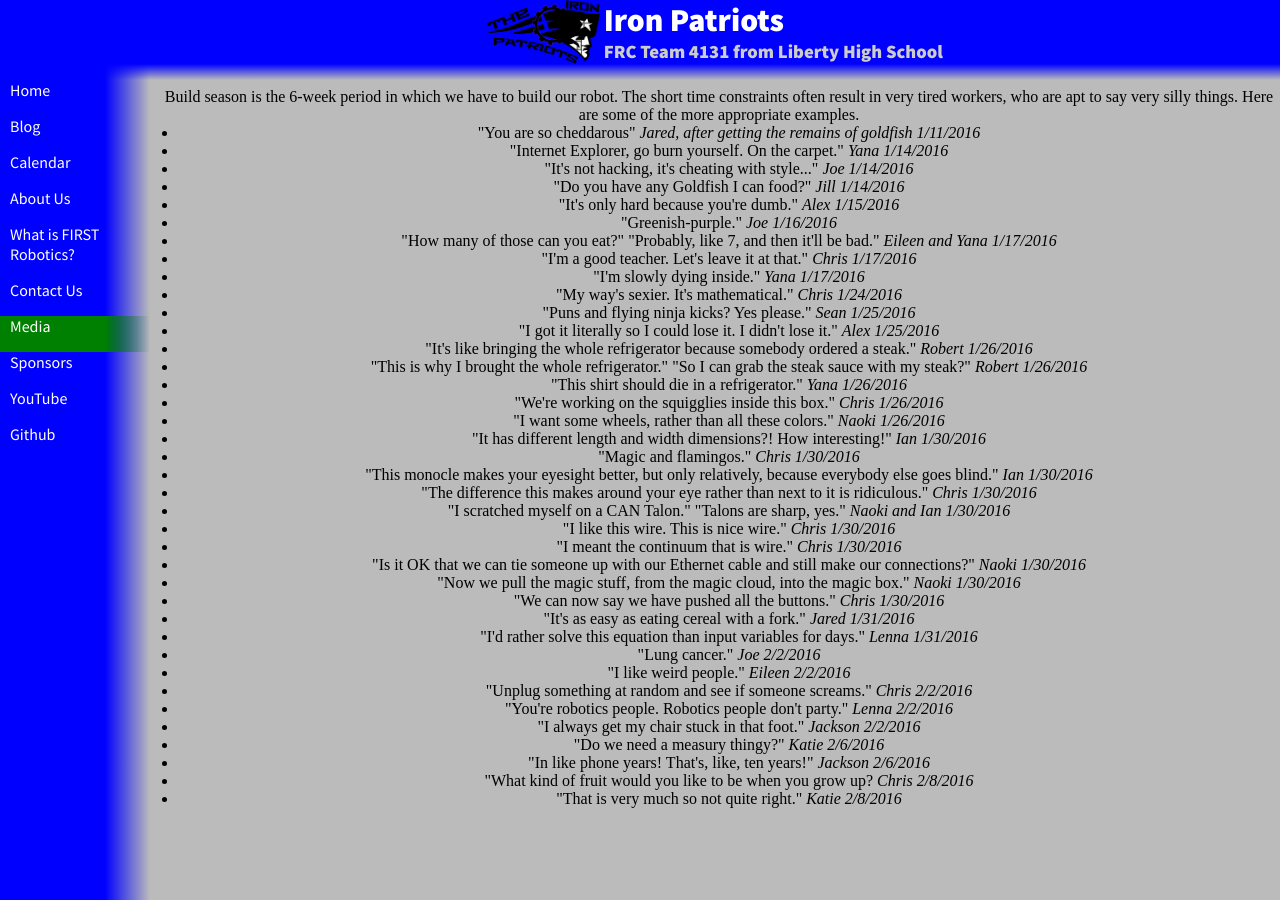
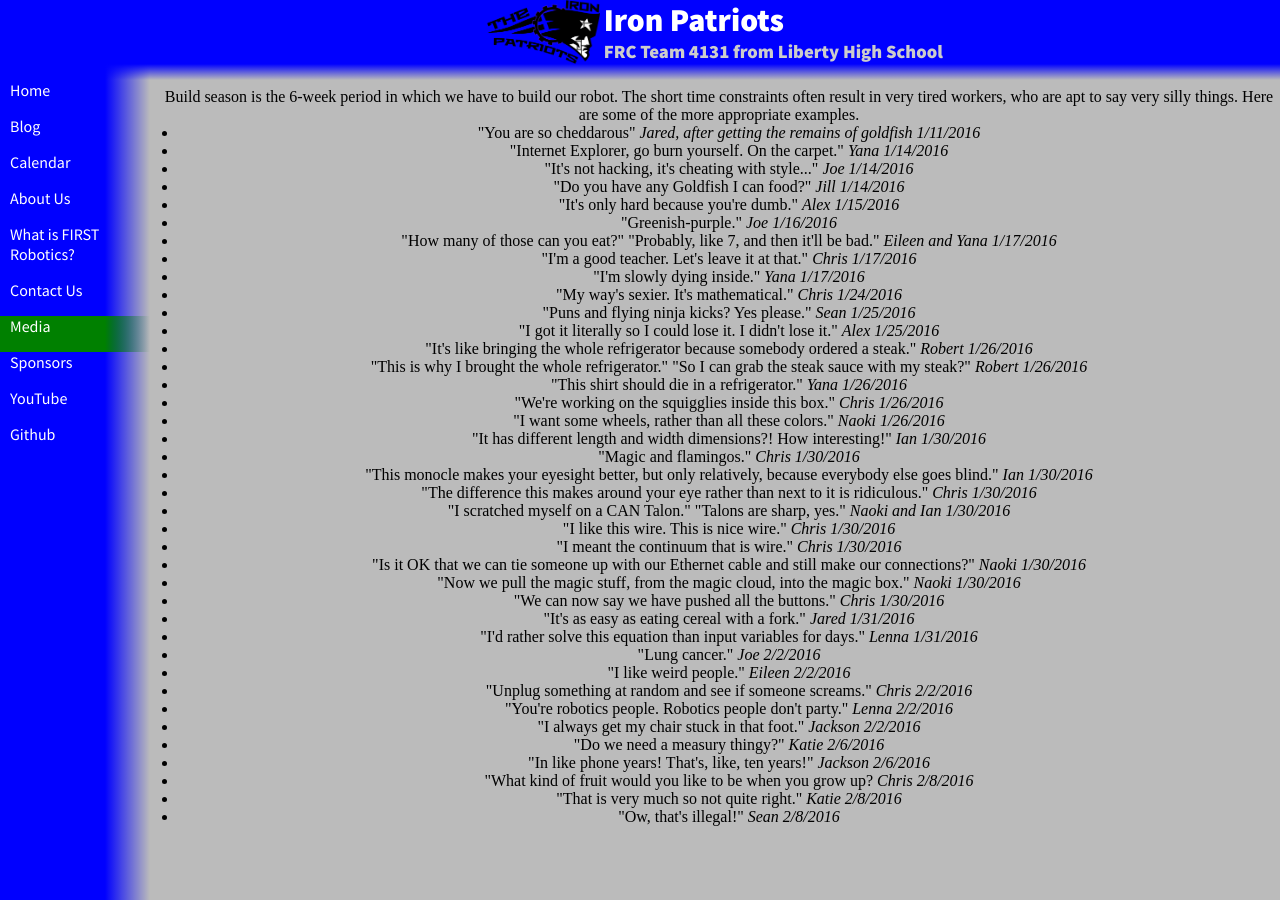
Before and after one commit to katiebugmoon/FRC4131.github.io, a Jekyll site: the page built from media/2016/quotes.html, in a window 1280 px wide. Built offline with Jekyll 4.4.1, drawn with Linux system fonts in a browser that asks for light colours; nearby versions of some CDN libraries.

Commit message:
Update quotes.html

```diff
--- a/media/2016/quotes.html
+++ b/media/2016/quotes.html
@@ -42,5 +42,6 @@ title: Build Season 2016 Quotes
 	<li>"In like phone years! That's, like, ten years!" <i>Jackson 2/6/2016</i></li>
 	<li>"What kind of fruit would you like to be when you grow up? <i>Chris 2/8/2016</i></li>
 	<li>"That is very much so not quite right." <i>Katie 2/8/2016</i></li>
+	<li>"Ow, that's illegal!" <i>Sean 2/8/2016</i></li>
 </ul>
 <center>
```
